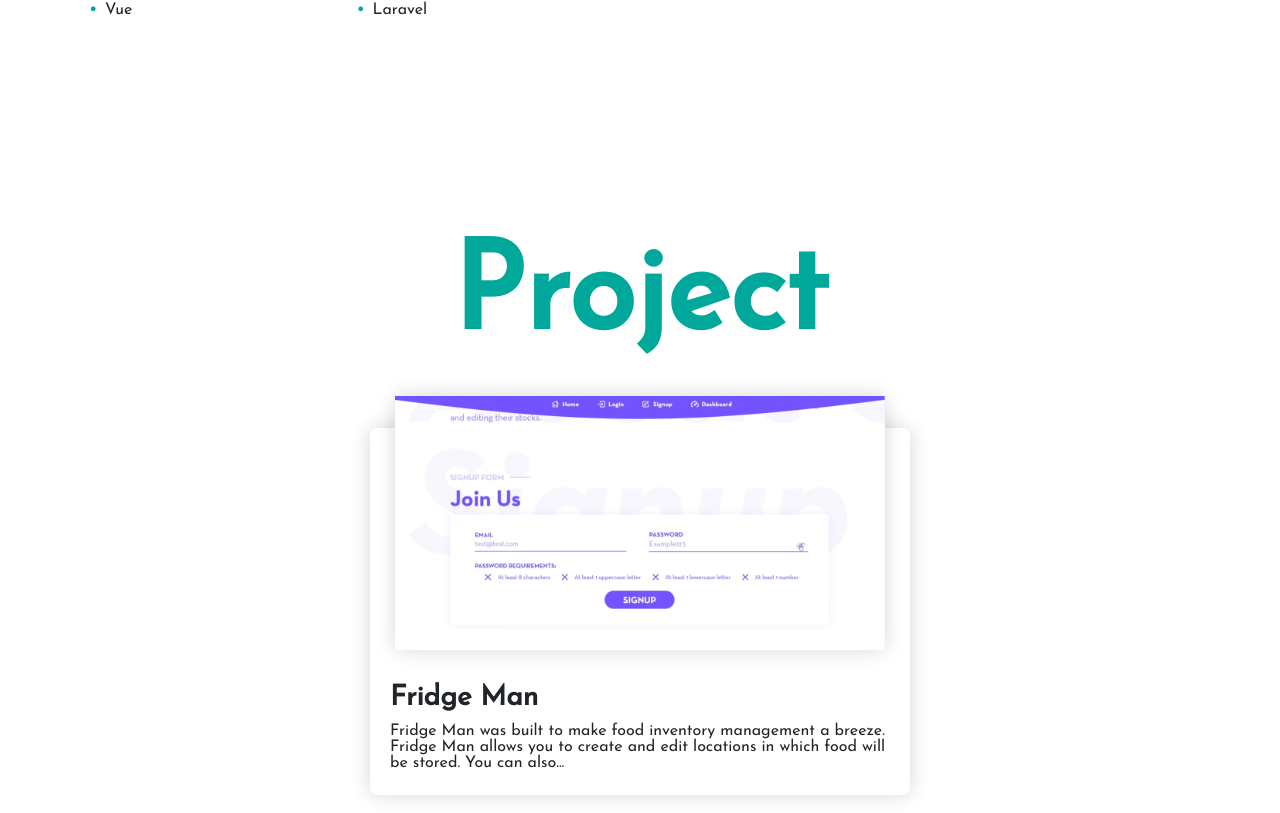
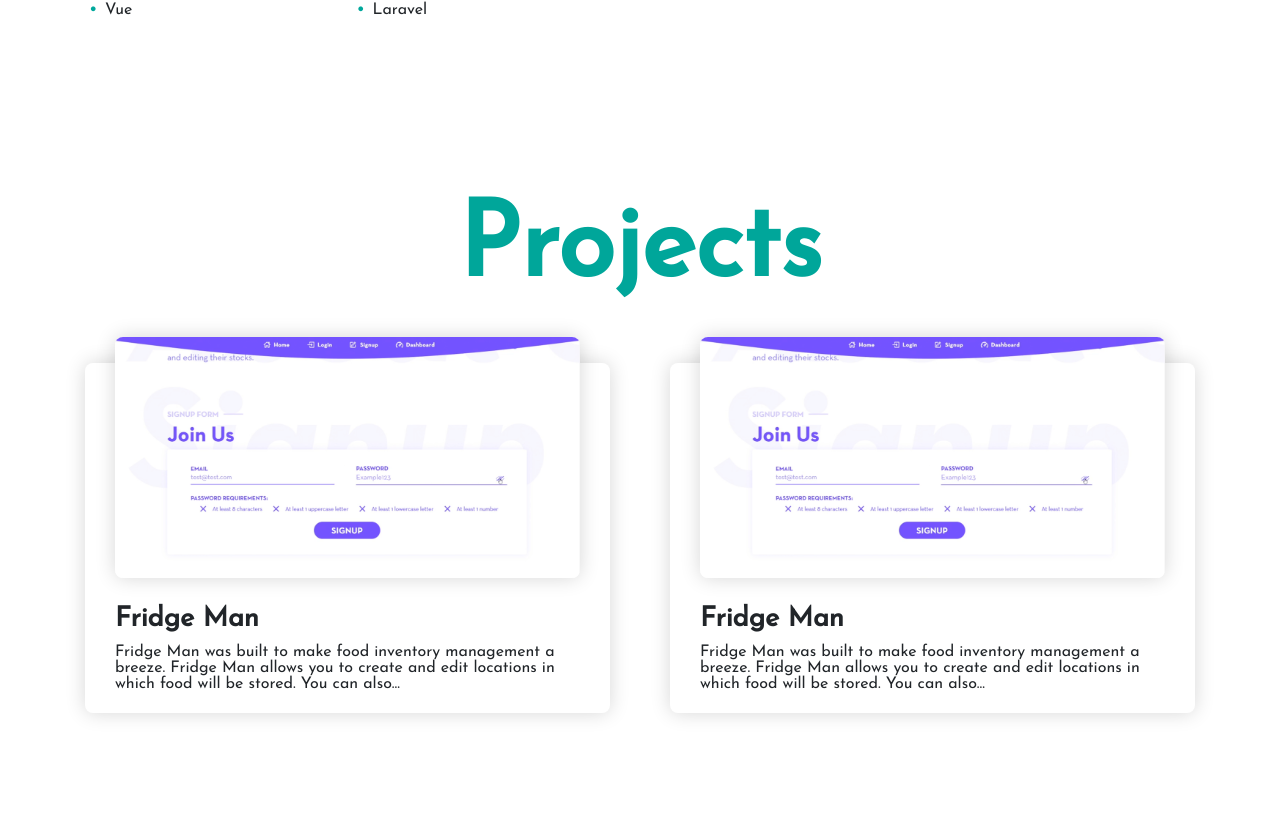
Before and after one commit to ronngb/portfolio, a Vue app: page / in a window 1280 px wide. Shown: the part 1135-1948 px from the top of the page. Built offline with nearby package versions, Linux system fonts and the light colour scheme.

Commit message:
set the projects list to grid layout

```diff
--- a/src/components/Project.vue
+++ b/src/components/Project.vue
@@ -1,76 +1,101 @@
 <template>
-  <div class="row justify-content-around">
-    <div class="col-md-12 proj">
-      <h1>Project</h1>
+  <section class="projects">
+    <div class="content-wrapper">
+      <h1>Projects</h1>
+      <section class="projects-list">
+        <ul>
+          <article>
+            <li>
+              <figure class="project-image">
+                <img src="../assets/test-proj.png" alt="" />
+              </figure>
+              <h2 class="project-title">Fridge Man</h2>
+              <p class="project-info">
+                Fridge Man was built to make food inventory management a breeze.
+                Fridge Man allows you to create and edit locations in which food
+                will be stored. You can also...
+              </p>
+            </li>
+          </article>
+          <article>
+            <li>
+              <figure class="project-image">
+                <img src="../assets/test-proj.png" alt="" />
+              </figure>
+              <h2 class="project-title">Fridge Man</h2>
+              <p class="project-info">
+                Fridge Man was built to make food inventory management a breeze.
+                Fridge Man allows you to create and edit locations in which food
+                will be stored. You can also...
+              </p>
+            </li>
+          </article>
+        </ul>
+      </section>
     </div>
-    <!-- TODO: font-family set to current -->
-    <div class="col-md-6">
-      <ul class="proj-list">
-        <li class="d-flex align-items-center flex-column">
-          <div class=" image">
-            <!-- PROB: image-->
-            <img class="img-fluid" src="../assets/test-proj.png" alt="">
-          </div>
-          <div class="text">
-            <h2>Fridge Man</h2>
-            <p>Fridge Man was built to make food inventory management a breeze. Fridge Man allows you to create and edit locations in which food will be stored. You can also...</p>
-          </div>
-        </li>
-      </ul>
-    </div>
-  </div>
+  </section>
 </template>
 <script>
 export default {
-  name: "Project",
+  name: 'Projects',
   components: {},
 };
 </script>
 <style>
-.proj h1 {
-  padding: 5.5rem 0 3rem;
+.projects h1 {
   text-align: center;
-  font-size: 7.6rem;
-  font-weight: bold;
-  color: #00a89c;
+  font-size: 6.5rem;
+  font-weight: 600;
+  color: #00a69a;
 }
 
-.proj-list {
-  list-style: none;
-  padding-left: 0;
+.projects-list {
+  margin: 50px 0px;
 }
 
-.proj-list li {
-  /*height: 500px;
-width: 450px;*/
-  display: inline-block;
-  padding: 0px 20px;
-  border-radius: 0.5em;
-  box-shadow: 0 0 20px rgba(0, 0, 0, .16);
+.projects-list ul {
+  display: grid;
+  list-style: none;
+  grid-template-columns: repeat(auto-fit, minmax(450px, 1fr));
+  grid-template-rows: auto;
+  padding-inline-start: 0px;
+  gap: 70px 60px;
 }
 
-.text {
-
-  padding-bottom: 1.5rem;
-  margin: auto;
+.projects-list figure {
+  margin-bottom: 0px;
 }
 
-.text h2 {
-  font-size: 1.75em;
-  font-weight: bold;
+.projects-list li {
+  height: 350px;
+  padding: 0px 30px;
+  border-radius: 8px;
+  box-shadow: 0 0 20px rgba(0, 0, 0, 0.16);
 }
 
-.text p {
-  margin: 0;
-  font-weight: normal;
-  line-height: 1
+.project-title {
+  font-size: 1.7rem;
+  font-weight: 600;
 }
 
-.image {
+.project-info {
+  font-family: 'Josefin Sans';
+  font-weight: 100;
+  line-height: 1;
+  margin-bottom: 0px;
+}
+
+.project-image img {
   position: relative;
-  bottom: 2em;
-  border-radius: 0.5em;
-  box-shadow: 0 0 20px rgba(0, 0, 0, .16);
-  width: 98%;
+  bottom: 1.6rem;
+  border-radius: 8px;
+  box-shadow: 0 0 20px rgba(0, 0, 0, 0.16);
+  max-width: 100%;
+}
+
+@media (max-width: 768px) {
+  .projects-list ul {
+    grid-template-columns: repeat(auto-fit, minmax(350px, 1fr));
+  }
 }
 </style>
```
